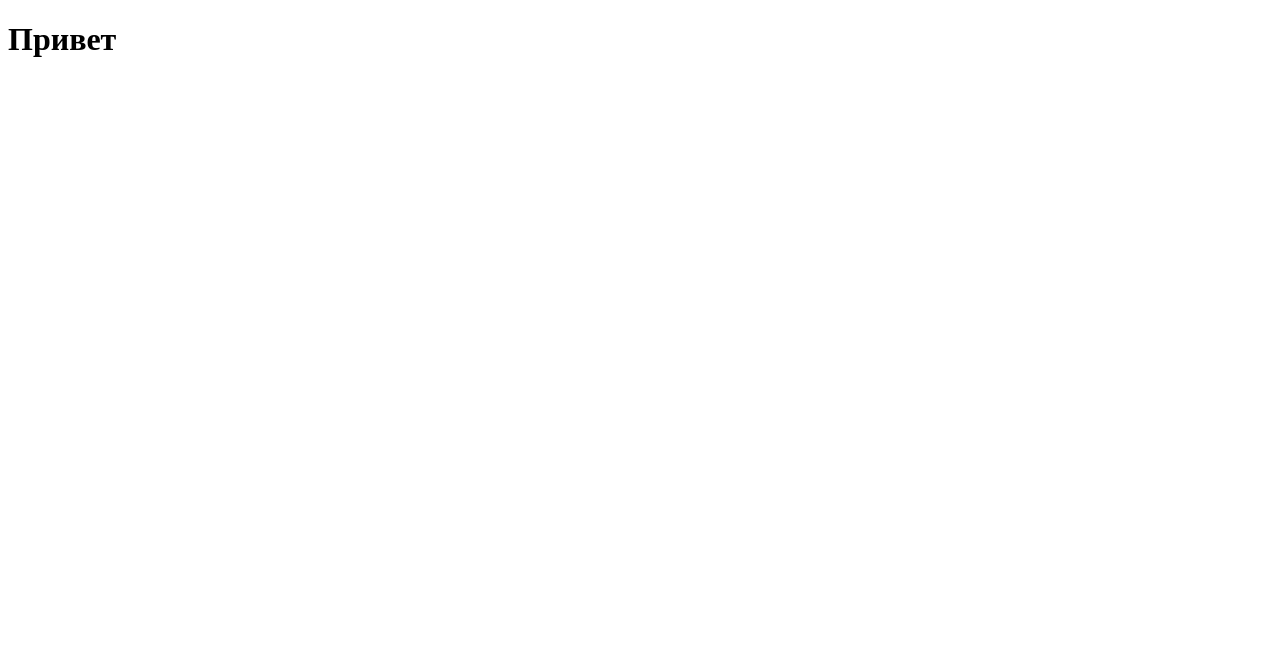
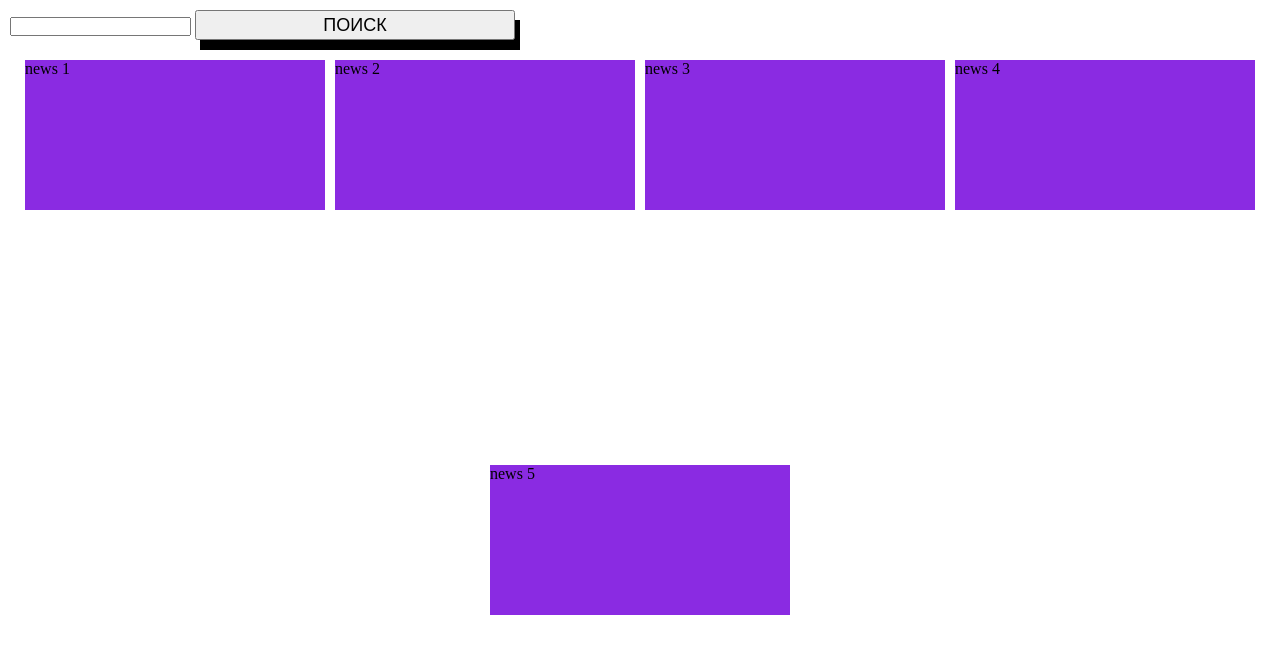
Before and after one commit to chyntemirova-auca-2021/js_lesson14, a plain HTML site: page index.html in a window 1280 px wide. Drawn offline with Linux system fonts and the light colour scheme.

Commit message:
add content

```diff
--- a/index.html
+++ b/index.html
@@ -5,8 +5,22 @@
     <meta http-equiv="X-UA-Compatible" content="IE=edge">
     <meta name="viewport" content="width=device-width, initial-scale=1.0">
     <title>Document</title>
+    <link rel="stylesheet" href="mystyle.css">
 </head>
 <body>
- <h1>Привет</h1>
+    <div class="header">
+        <form class="search">
+            <input type="text">
+            <button>ПОИСК</button>
+        </form>
+    </div>
+ <div class="content">
+     <div class="box">news 1</div>
+     <div class="box">news 2</div>
+     <div class="box">news 3</div>
+     <div class="box">news 4</div>
+     <div class="box">news 5</div>
+
+ </div>
 </body>
 </html>
--- a/mystyle.css
+++ b/mystyle.css
@@ -3,3 +3,39 @@
     padding:0;
     box-sizing: border-box;
 }
+
+.content {
+    display: flex;
+    height: 100vh;
+    flex-wrap: wrap;
+    gap: 10px;
+    justify-content: center;
+    margin: 0 10px;
+}
+
+.box {
+    min-width: 300px;
+    align-content: flex-start;
+    height: 150px;
+    background-color: blueviolet;
+}
+
+.search {
+    margin:10px 0 20px 10px;
+
+}
+
+.
+
+.search > input {
+    width: 70vw;
+    height: 30px;
+
+}
+
+.search > button {
+    width: 25vw;
+    height: 30px;
+    font-size: 18px;
+    box-shadow: 5px 10px;
+}
```
